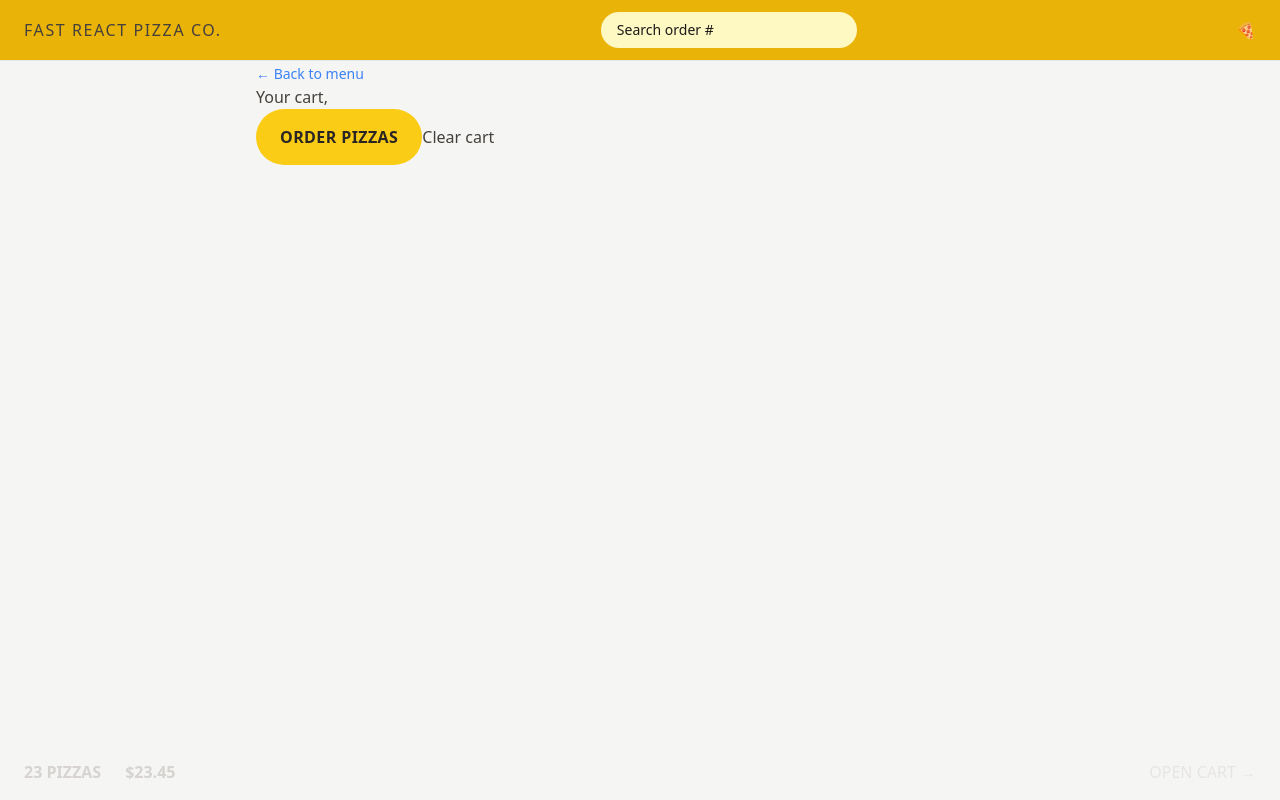
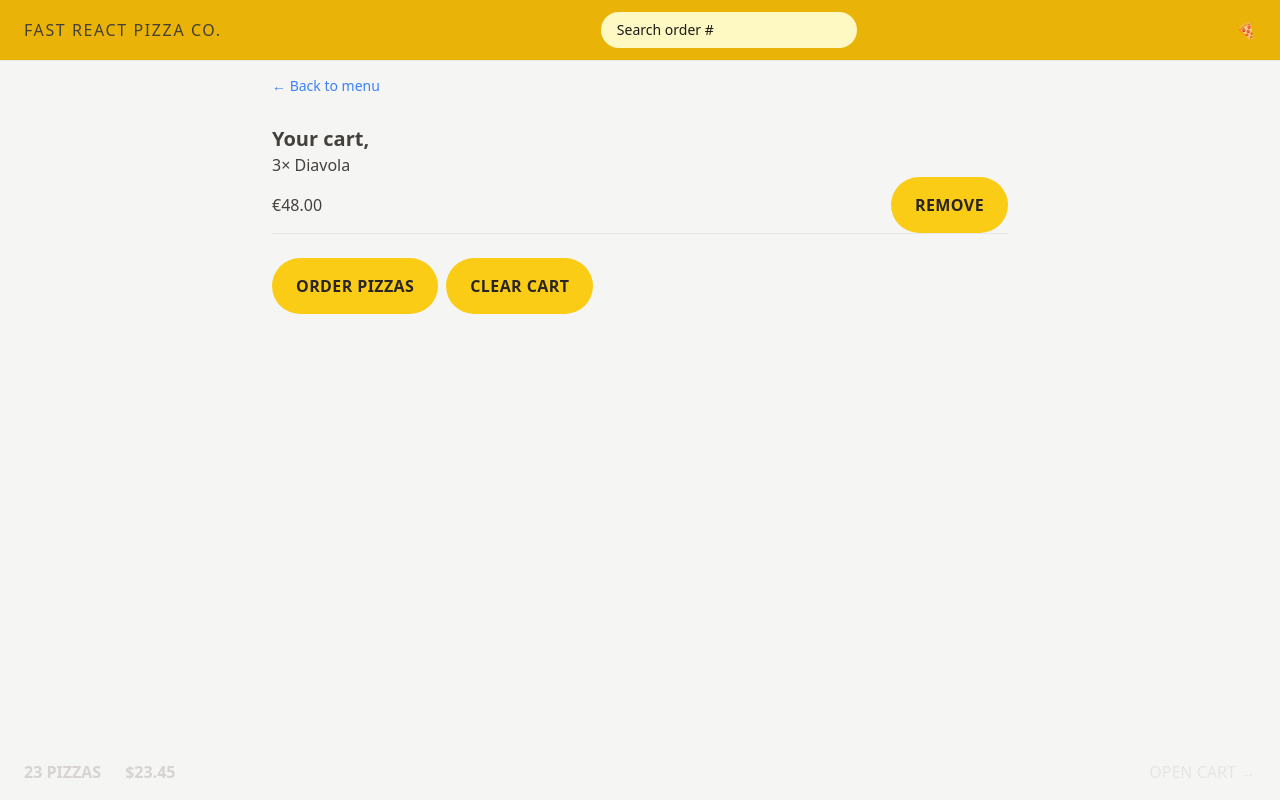
Before and after one commit to Prodipta-Sengupta/fast-react-pizza, a React (Vite) app: page /cart in a window 1280 px wide. Built offline with nearby package versions, Linux system fonts and the light colour scheme.

Commit message:
Added clear cart functionality

```diff
--- a/src/features/cart/Cart.jsx
+++ b/src/features/cart/Cart.jsx
@@ -1,18 +1,36 @@
 import LinkButton from "../../ui/LinkButton";
 import Button from "../../ui/Button";
-import { useSelector } from "react-redux";
+import { useDispatch, useSelector } from "react-redux";
+import CartItem from "./CartItem";
+import { clearCart } from "./cartSlice";
+import { useNavigate } from "react-router-dom";
 
 function Cart() {
   const username = useSelector((state) => state.user.username);
+  const cart = useSelector((state) => state.cart.cart);
+  const dispatch = useDispatch();
+  const navigate = useNavigate();
+  function removeCartItem() {
+    dispatch(clearCart());
+    navigate("/menu");
+  }
   return (
-    <div>
+    <div className="px-4 py-3">
       <LinkButton to="/menu">&larr; Back to menu</LinkButton>
 
-      <h2>Your cart, {username}</h2>
+      <h2 className="mt-7 text-xl font-semibold">Your cart, {username}</h2>
 
-      <div>
-        <Button to="/order/new">Order pizzas</Button>
-        <button>Clear cart</button>
+      <ul className="divide-y divide-stone-200 border-b">
+        {cart.map((pizza) => (
+          <CartItem key={pizza.pizzaId} item={pizza}></CartItem>
+        ))}
+      </ul>
+
+      <div className="mt-6 space-x-2">
+        {cart.length > 0 && <Button to="/order/new">Order pizzas</Button>}
+        {cart.length > 0 && (
+          <Button onClick={removeCartItem}>Clear cart</Button>
+        )}
       </div>
     </div>
   );
--- a/src/features/cart/CartItem.jsx
+++ b/src/features/cart/CartItem.jsx
@@ -1,16 +1,29 @@
+import Button from "../../ui/Button";
+import { formatCurrency } from "../../utils/helpers";
+import PropTypes from "prop-types";
 function CartItem({ item }) {
-  const { pizzaId, name, quantity, totalPrice } = item;
+  const { name, quantity, totalPrice } = item;
 
   return (
     <li>
       <p>
         {quantity}&times; {name}
       </p>
-      <div>
+      <div className="flex items-center justify-between">
         <p>{formatCurrency(totalPrice)}</p>
+        <Button>Remove</Button>
       </div>
     </li>
   );
 }
 
+CartItem.propTypes = {
+  item: PropTypes.shape({
+    pizzaId: PropTypes.number.isRequired,
+    name: PropTypes.string.isRequired,
+    quantity: PropTypes.number.isRequired,
+    totalPrice: PropTypes.number.isRequired,
+  }).isRequired,
+};
+
 export default CartItem;
--- a/src/features/cart/cartSlice.js
+++ b/src/features/cart/cartSlice.js
@@ -44,5 +44,6 @@ const cartSlice = createSlice({
   },
 });
 
-export const { addPizzaToCart, removePizzaFromCart } = cartSlice.actions;
+export const { addPizzaToCart, removePizzaFromCart, clearCart } =
+  cartSlice.actions;
 export default cartSlice.reducer;
```
